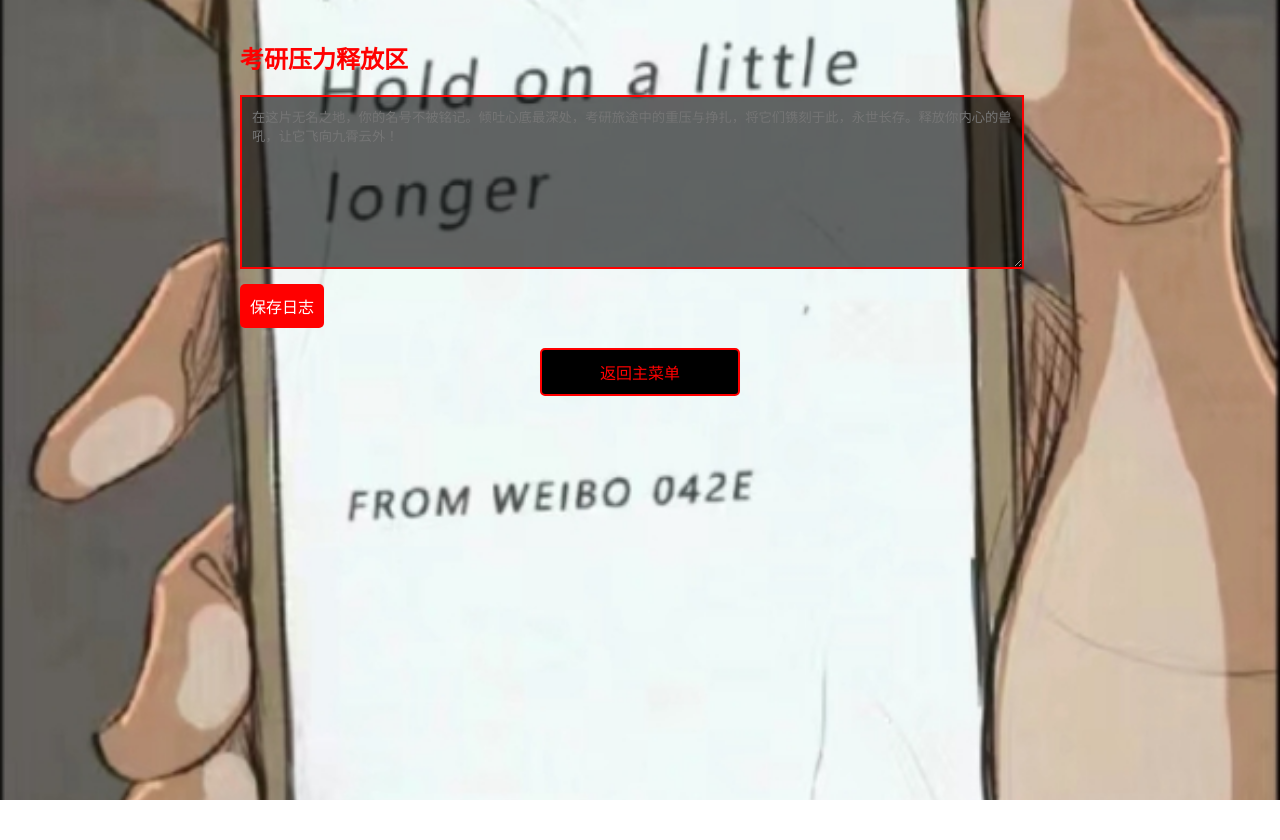
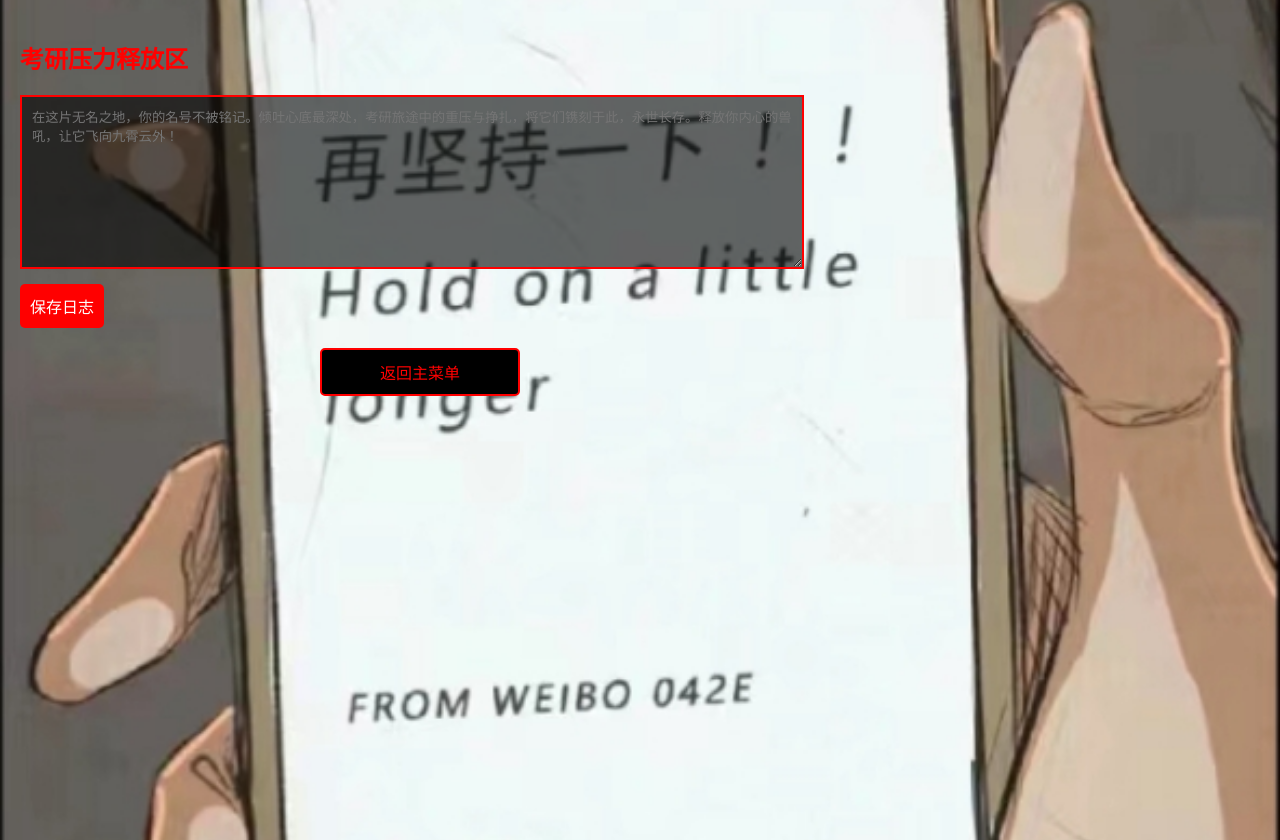
Before and after one commit to SLDragon-cx330/WebMagic-Creative-Collection-of-HTML5-CSS3-and-JS-Projects, a plain HTML site: page 25考研倒计时网页/考研评论区.html in a window 1280 px wide. Before the commit the page ends 800 px from the top, so only its background shows below. Drawn offline with Linux system fonts and the light colour scheme.

Commit message:
Update 考研评论区.html

```diff
--- a/25考研倒计时网页/考研评论区.html
+++ b/25考研倒计时网页/考研评论区.html
@@ -6,14 +6,17 @@
 <title>考研日志记录</title>
 <style>
 body {
-    font-family: 'Segoe UI', Tahoma, Geneva, Verdana, sans-serif;
 padding: 20px;
 max-width: 800px;
     margin: auto;
+  font-family: 'Segoe UI', Tahoma, Geneva, Verdana, sans-serif;
+
+  margin: 0; /* 移除外边距以确保背景可以覆盖到边缘 */
+  min-height: 100vh; /* 设置最小高度为100%的视口高度 */
   background-image: url('2.jpg'); /* 添加背景图片 */
-    background-size: cover; /* 背景图片覆盖整个页面 */
+  background-size: cover; /* 确保背景图片覆盖整个元素 */
   background-position: center; /* 背景图片居中显示 */
-    color: #f00; /* 将文本颜色设置为白色 */
+  color: #f00; /* 将文本颜色设置为红色 */
 }
   textarea {
     width: 95%;
```
Lines whose indentation alone changed are shown as unchanged.
